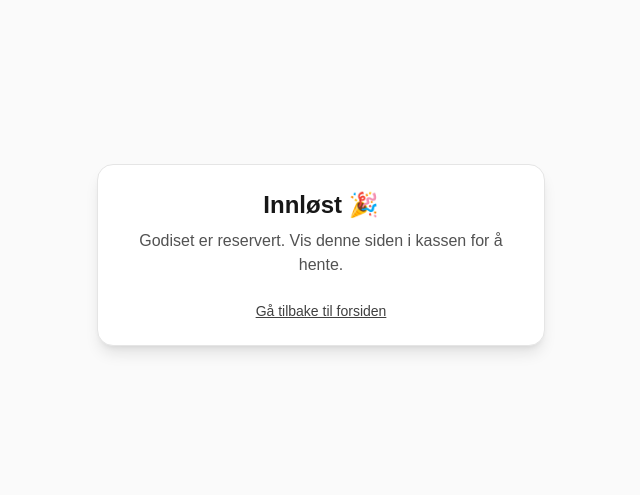
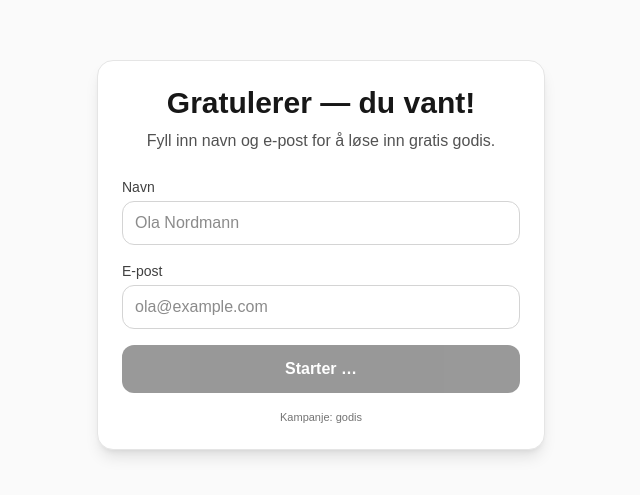
Before and after one commit to DennisBrenna/Thon-sikkerhet-test, a Next.js app: page / in a window 1280 px wide. Shown: the part 145-640 px from the top of the page, without its empty margins (319-959 px from the left). Built offline with nearby package versions, Linux system fonts and the light colour scheme.

Commit message:
Update RedeemFlow.tsx

```diff
--- a/src/components/RedeemFlow.tsx
+++ b/src/components/RedeemFlow.tsx
@@ -12,8 +12,8 @@ export default function RedeemFlow({ campaign = "godis" }: Props) {
   const [name, setName] = useState("");
   const [email, setEmail] = useState("");
   const [showSim, setShowSim] = useState(false);
-  const [redeemed, setRedeemed] = useState(true);
-  const [submitting, setSubmitting] = useState(false);
+  const [redeemed, setRedeemed] = useState(false);
+  const [submitting, setSubmitting] = useState(true);
 
   const emailValid = useMemo(
     () => /^[^\s@]+@[^\s@]+\.[^\s@]+$/.test(email),
```
